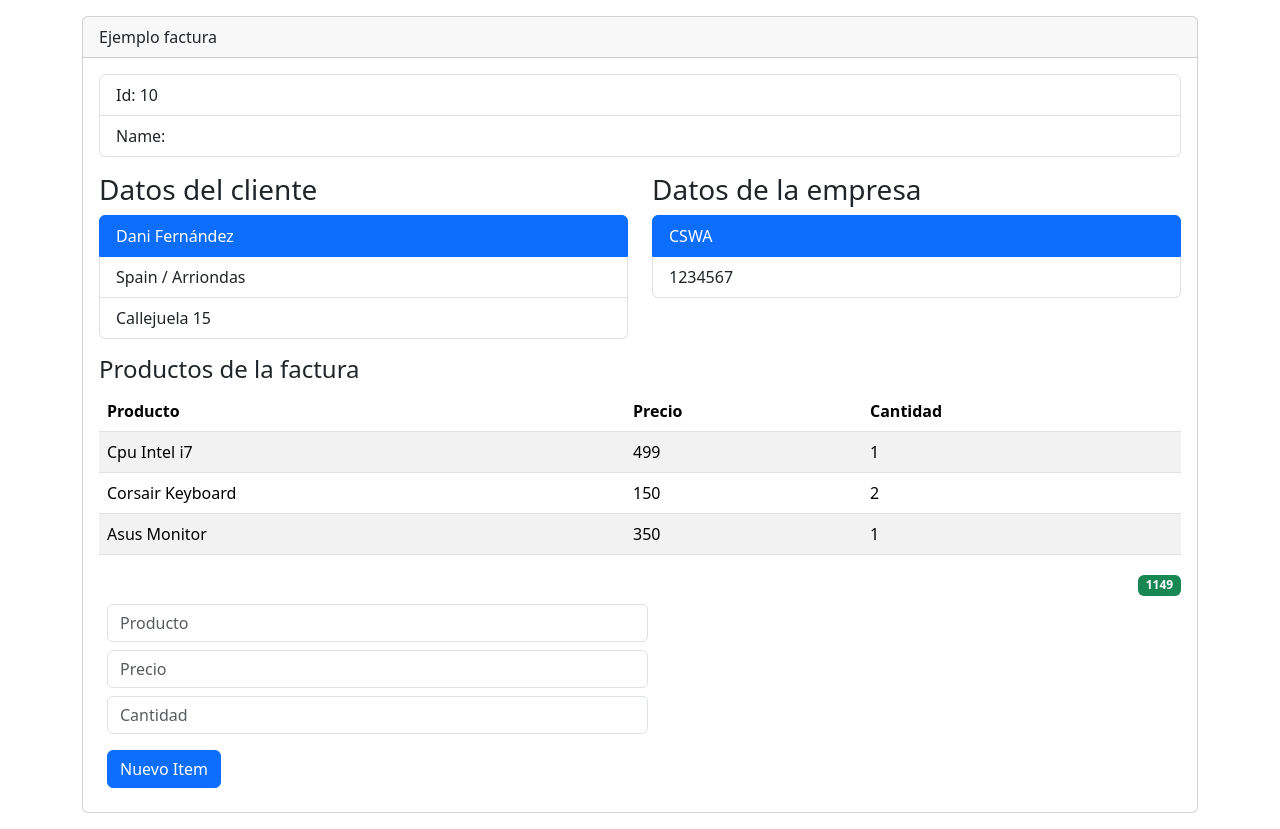
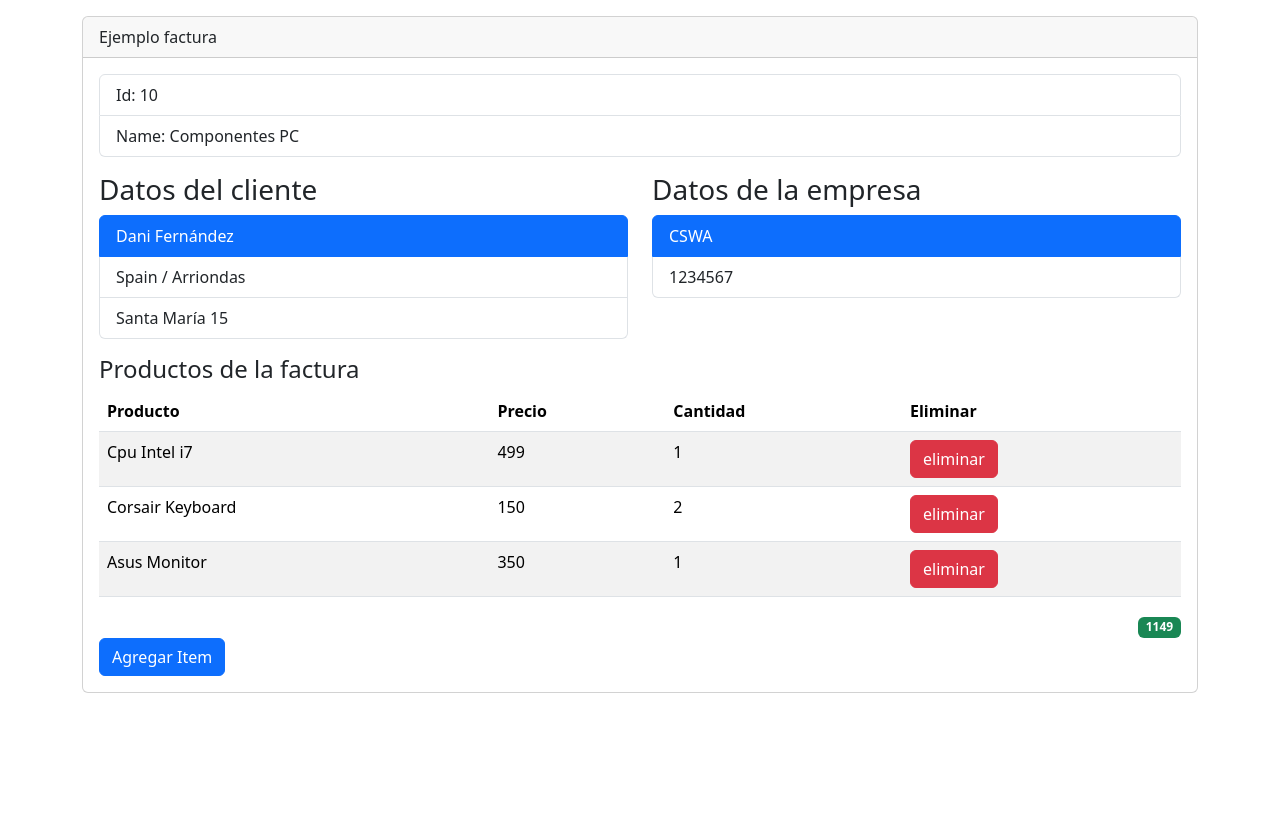
Before and after one commit to danifer24/4-invoice-app, a React (Vite) app: page / in a window 1280 px wide. After the commit the page ends 800 px from the top, so only its background shows below. Built offline with nearby package versions, Linux system fonts and the light colour scheme.

Commit message:
separar el componente form, botón para mostrar u ocultar el formulario, eliminar items y solucionado que el nombre componentes pc no aparecía

```diff
--- a/src/InvoiceApp.jsx
+++ b/src/InvoiceApp.jsx
@@ -5,46 +5,30 @@
 import { ListItemsView } from "./components/ListItemsView";
 import { TotalView } from "./components/TotalView";
 import { useEffect, useState } from 'react';
+import { FormItemsView } from "./components/FormItemsView";
 
 const initialInvoice = {
-  id: 10,
-  nombre: "Componentes PC",
+  id: 0,
+  nombre: "",
   client: {
-    name: "Dani",
-    lastname: "Fernández",
+    name: "",
+    lastname: "",
     address: {
-      country: "Spain",
-      city: "Arriondas",
-      street: "Callejuela",
-      number: 15,
+      country: "",
+      city: "",
+      street: "",
+      number: 0,
     },
   },
   company: {
-    name: "CSWA",
-    fiscalNumber: 1234567,
+    name: "",
+    fiscalNumber: 0,
   },
-  items: [
-    {
-      id: 1,
-      product: "Cpu Intel i7",
-      price: 499,
-      quantity: 1,
-    },
-    {
-      id: 2,
-      product: "Corsair Keyboard",
-      price: 150,
-      quantity: 2,
-    },
-    {
-      id: 3,
-      product: "Asus Monitor",
-      price: 350,
-      quantity: 1,
-    },
-  ],
+  items: [],
 };
 export const InvoiceApp = () => {
+
+    const [activeForm, setActiveForm] = useState(false);
 
     const [total, setTotal] = useState(0);
 
@@ -54,15 +38,7 @@
 
     const [counter, setCounter] = useState(4);
 
-    const [formItemsState, setFormItemsState] = useState({
-        product: '',
-        price: '',
-        quantity: '',
-    });
-
-    const { id, name, client, company } = invoice;
-
-    const { product, price, quantity } = formItemsState;
+    const { id, nombre, client, company } = invoice;
 
     useEffect(() => {
         const data = getInvoice();
@@ -72,14 +48,6 @@
     }, []);
 
     useEffect(() => {
-        // console.log('el precio cambio')
-    }, [price]);
-
-    useEffect(() => {
-        // console.log('el formState cambio')
-    }, [formItemsState]);
-
-    useEffect(() => {
         // console.log('el counter cambio')
     }, [counter]);
 
@@ -87,36 +55,7 @@
         setTotal(calculateTotal(items));
     }, [items])
 
-    const onInputChange = ({ target: { name, value } }) => {
-        setFormItemsState({
-            ...formItemsState,
-            [name]: value
-        });
-    }
-
-    const onInvoiceItemsSubmit = (event) => {
-        event.preventDefault();
-
-        if (product.trim().length < 1) {
-            alert("Error, no se ha especificado un producto");
-            return
-        };
-        if (price.trim().length < 1) {
-            alert("Error, no se ha especificado un precio");
-            return
-        };
-        if (isNaN(price.trim())) {
-            alert("Error, el precio no es un número");
-            return
-        };
-        if (quantity.trim().length < 1) {
-            alert("Error, no se ha especificado una cantidad");
-            return
-        };
-        if (isNaN(quantity.trim())) {
-            alert("Error, la cantidad no es un número");
-            return
-        };
+    const handlerAddItems = ({ product, price, quantity }) => {
 
         setItems([...items, {
             id: counter,
@@ -125,12 +64,15 @@
             quantity: quantity.trim()
         }]);
 
-        setFormItemsState({
-            productValue: '',
-            priceValue: '',
-            quantityValue: '',
-        })
         setCounter(counter + 1);
+    }
+
+    const handlerDeleteItem = (id) => {
+        setItems(items.filter(item => item.id !== id));
+    }
+
+    const onActiveForm = () => {
+        setActiveForm(!activeForm);
     }
 
     return (
@@ -144,7 +86,7 @@
 
                     <div className="card-body">
 
-                        <InvoiceView id={id} name={name} />
+                        <InvoiceView id={id} nombre={nombre} />
 
                         <div className="row my-3">
 
@@ -157,35 +99,11 @@
                             </div>
                         </div>
 
-                        <ListItemsView title={"Productos de la factura"} items={items} />
+                        <ListItemsView title={"Productos de la factura"} items={items} handlerDeleteItem={ handlerDeleteItem } />
                         <TotalView total={total} />
-                        <form className="w-50" onSubmit={onInvoiceItemsSubmit}>
-                            <input
-                                type="text"
-                                name="product"
-                                value={product}
-                                placeholder="Producto"
-                                className="form-control m-2"
-                                onChange={onInputChange} />
-                            <input
-                                type="text"
-                                name="price"
-                                value={price}
-                                placeholder="Precio"
-                                className="form-control m-2"
-                                onChange={onInputChange} />
-                            <input
-                                type="text"
-                                name="quantity"
-                                value={quantity}
-                                placeholder="Cantidad"
-                                className="form-control m-2"
-                                onChange={onInputChange} />
-                            <button
-                                type="submit"
-                                className="btn btn-primary m-2"
-                            >Nuevo Item</button>
-                        </form>
+                        <button className="btn btn-primary"
+                        onClick={ onActiveForm }>{ !activeForm ? 'Agregar Item' : 'Cerrar Formulario' } </button>
+                        { !activeForm || <FormItemsView handler={ handlerAddItems } />}
                     </div>
                 </div>
             </div>
--- /dev/null
+++ b/src/components/FormItemsView.jsx
@@ -0,0 +1,90 @@
+import { useEffect, useState } from "react";
+
+export const FormItemsView = ( {handler} ) => {
+
+    const [formItemsState, setFormItemsState] = useState({
+        product: '',
+        price: '',
+        quantity: '',
+    });
+
+    const { product, price, quantity } = formItemsState;
+
+    useEffect(() => {
+       // console.log('el precio cambio')
+    }, [price]);
+
+    useEffect(() => {
+        // console.log('el formState cambio')
+    }, [formItemsState]);
+
+    const onInputChange = ({ target: { name, value } }) => {
+        setFormItemsState({
+            ...formItemsState,
+            [name]: value
+        });
+    }
+
+    const onInvoiceItemsSubmit = (event) => {
+        event.preventDefault();
+
+        if (product.trim().length < 1) {
+            alert("Error, no se ha especificado un producto");
+            return
+        };
+        if (price.trim().length < 1) {
+            alert("Error, no se ha especificado un precio");
+            return
+        };
+        if (isNaN(price.trim())) {
+            alert("Error, el precio no es un número");
+            return
+        };
+        if (quantity.trim().length < 1) {
+            alert("Error, no se ha especificado una cantidad");
+            return
+        };
+        if (isNaN(quantity.trim())) {
+            alert("Error, la cantidad no es un número");
+            return
+        };
+
+        handler(formItemsState);
+
+        setFormItemsState({
+            productValue: '',
+            priceValue: '',
+            quantityValue: '',
+        });
+    }
+
+    return (<>
+    <form className="w-50" onSubmit={onInvoiceItemsSubmit}>
+                            <input
+                                type="text"
+                                name="product"
+                                value={product}
+                                placeholder="Producto"
+                                className="form-control m-2"
+                                onChange={onInputChange} />
+                            <input
+                                type="text"
+                                name="price"
+                                value={price}
+                                placeholder="Precio"
+                                className="form-control m-2"
+                                onChange={onInputChange} />
+                            <input
+                                type="text"
+                                name="quantity"
+                                value={quantity}
+                                placeholder="Cantidad"
+                                className="form-control m-2"
+                                onChange={onInputChange} />
+                            <button
+                                type="submit"
+                                className="btn btn-primary m-2"
+                            >Nuevo Item</button>
+                        </form>
+    </>)
+}
--- a/src/components/InvoiceView.jsx
+++ b/src/components/InvoiceView.jsx
@@ -1,11 +1,11 @@
 
-export const InvoiceView = ({id, name}) => {
+export const InvoiceView = ({id, nombre}) => {
 
     return (
         <>
             <ul className="list-group">
                 <li className="list-group-item">Id: {id}</li>
-                <li className="list-group-item">Name: {name}</li>
+                <li className="list-group-item">Name: {nombre}</li>
             </ul>
         </>
     )
--- a/src/components/ListItemsView.jsx
+++ b/src/components/ListItemsView.jsx
@@ -1,6 +1,6 @@
 import { RowItemView } from "./RowItemView"
 
-export const ListItemsView = ({ title, items }) => {
+export const ListItemsView = ({ title, items, handlerDeleteItem }) => {
 
     return (
         <>
@@ -11,12 +11,20 @@
                         <th>Producto</th>
                         <th>Precio</th>
                         <th>Cantidad</th>
+                        <th>Eliminar</th>
                     </tr>
                 </thead>
                 <tbody>
                     {items.map(({ id, product, price, quantity }) => (
 
-                        <RowItemView key={id} product={product} price={price} quantity={quantity}/>
+                        <RowItemView
+                            key={id}
+                            id={id}
+                            product={product}
+                            price={price}
+                            quantity={quantity}
+                            handlerDeleteItem={id => handlerDeleteItem(id)}
+                        />
 
                     ))}
                 </tbody>
--- a/src/components/RowItemView.jsx
+++ b/src/components/RowItemView.jsx
@@ -1,5 +1,5 @@
 
-export const RowItemView = ({ product, price, quantity }) => {
+export const RowItemView = ({ id, product, price, quantity, handlerDeleteItem }) => {
 
     return (
         <>
@@ -7,6 +7,8 @@
                 <td> {product} </td>
                 <td> {price} </td>
                 <td> {quantity} </td>
+                <td> <button className="btn btn-danger"
+                onClick={() => handlerDeleteItem(id) }> eliminar </button></td>
             </tr>
         </>
     )
--- a/src/data/invoice.js
+++ b/src/data/invoice.js
@@ -7,7 +7,7 @@
     address: {
       country: "Spain",
       city: "Arriondas",
-      street: "Callejuela",
+      street: "Santa María",
       number: 15,
     },
   },
```
